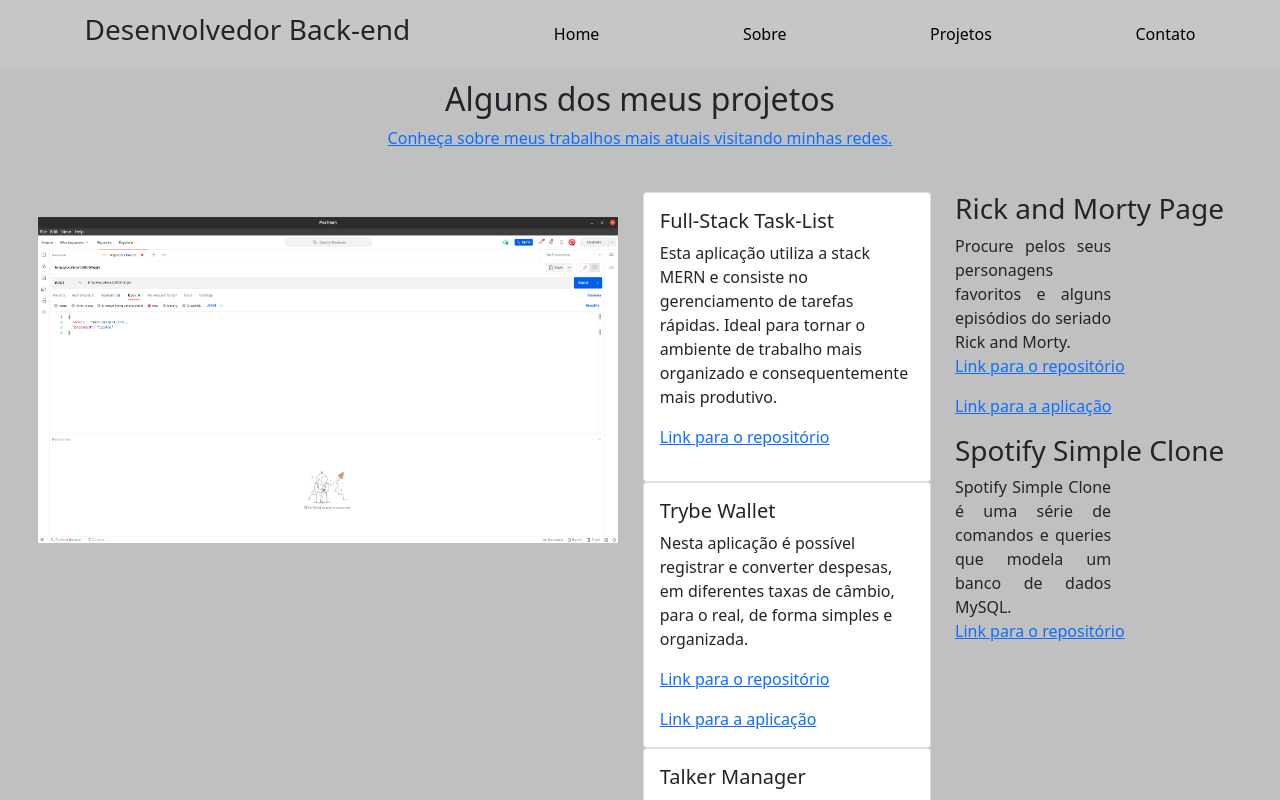
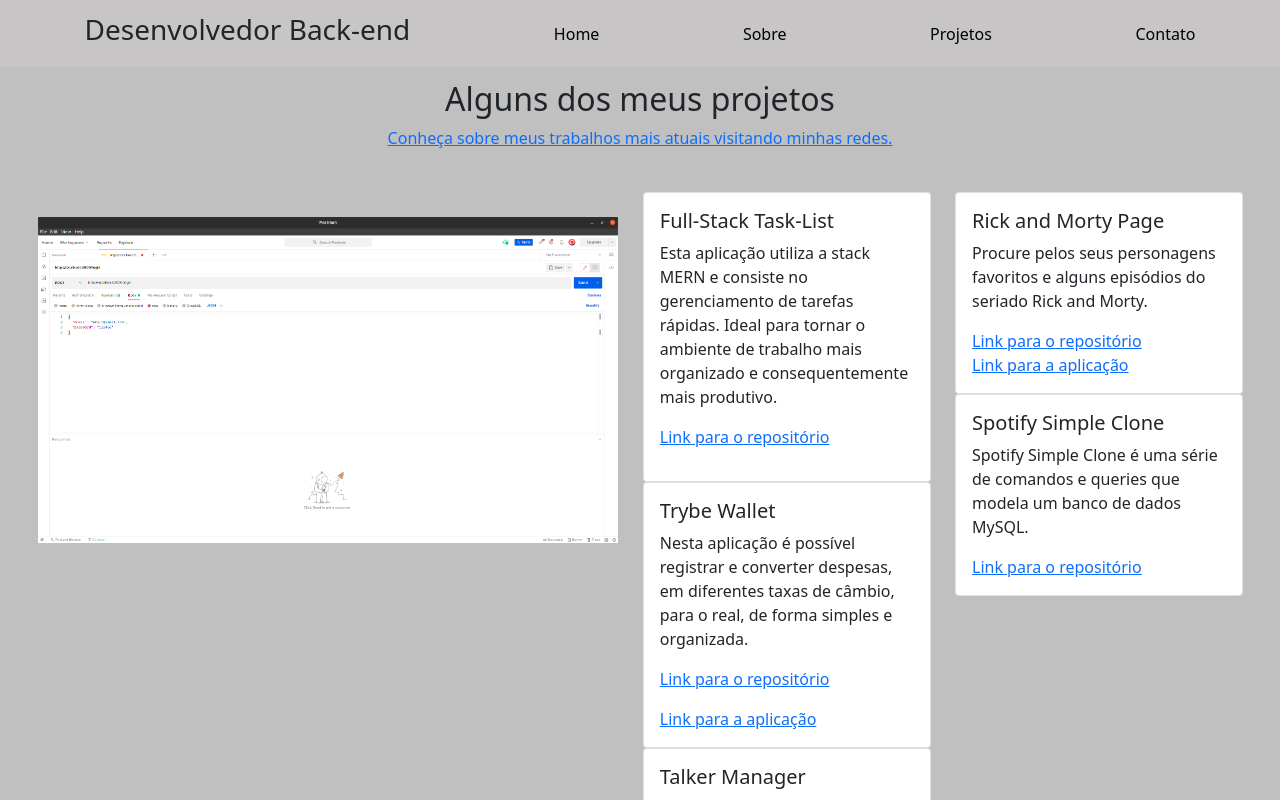
Before and after one commit to Tarcisio-Menezes/me, a React (Create React App) app in the folder portfolio-dev/: page /portfolio/projetos in a window 1280 px wide. Shown: the top 800 px of the page. Built offline with nearby package versions, Linux system fonts and the light colour scheme.

Commit message:
transforma projectsInfoNew em cards

```diff
--- a/portfolio-dev/src/components/projectsInfoNew.js
+++ b/portfolio-dev/src/components/projectsInfoNew.js
@@ -1,45 +1,54 @@
 import React from 'react';
+import { Card } from 'react-bootstrap';
 
 function projectsInfoNew() {
   return (
     <aside className="projectsRepo">
-      <h3>Rick and Morty Page</h3>
-      <article>
+      <Card style={ { width: '18rem' } }>
+        <Card.Body>
+          <Card.Title>Rick and Morty Page</Card.Title>
+          <Card.Text>
             Procure pelos seus personagens favoritos e alguns episódios
             do seriado Rick and Morty.
-      </article>
+          </Card.Text>
           <div className="rickRepo">
-        <a
+            <Card.Link
               href="https://github.com/Tarcisio-Menezes/rickandmortpage"
               target="_blank"
               rel="noreferrer"
             >
-          <p>Link para o repositório</p>
-        </a>
+              Link para o repositório
+            </Card.Link>
           </div>
           <div className="rickApp">
-        <a
+            <Card.Link
               href="https://tarcisio-menezes.github.io/rickandmortpage/"
               target="_blank"
               rel="noreferrer"
             >
-          <p>Link para a aplicação</p>
-        </a>
+              Link para a aplicação
+            </Card.Link>
           </div>
-      <h3>Spotify Simple Clone</h3>
-      <article>
+        </Card.Body>
+      </Card>
+      <Card style={ { width: '18rem' } }>
+        <Card.Body>
+          <Card.Title>Spotify Simple Clone</Card.Title>
+          <Card.Text>
             Spotify Simple Clone é uma série de comandos e queries
             que modela um banco de dados MySQL.
-      </article>
+          </Card.Text>
           <div className="spotRepo">
-        <a
+            <Card.Link
               href="https://github.com/Tarcisio-Menezes/MySql-One-for-all"
               target="_blank"
               rel="noreferrer"
             >
-          <p>Link para o repositório</p>
-        </a>
+              Link para o repositório
+            </Card.Link>
           </div>
+        </Card.Body>
+      </Card>
     </aside>
   );
 }
```
Lines whose indentation alone changed are shown as unchanged.
